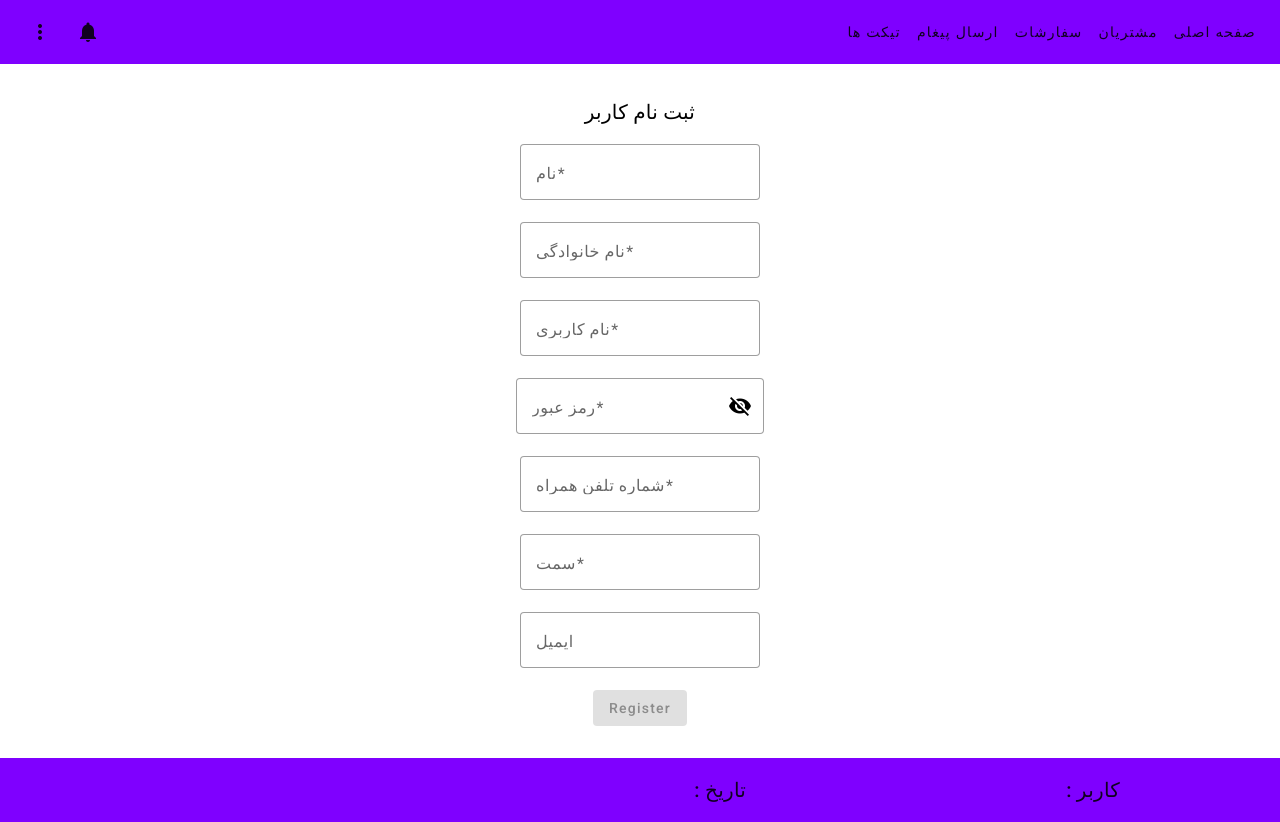
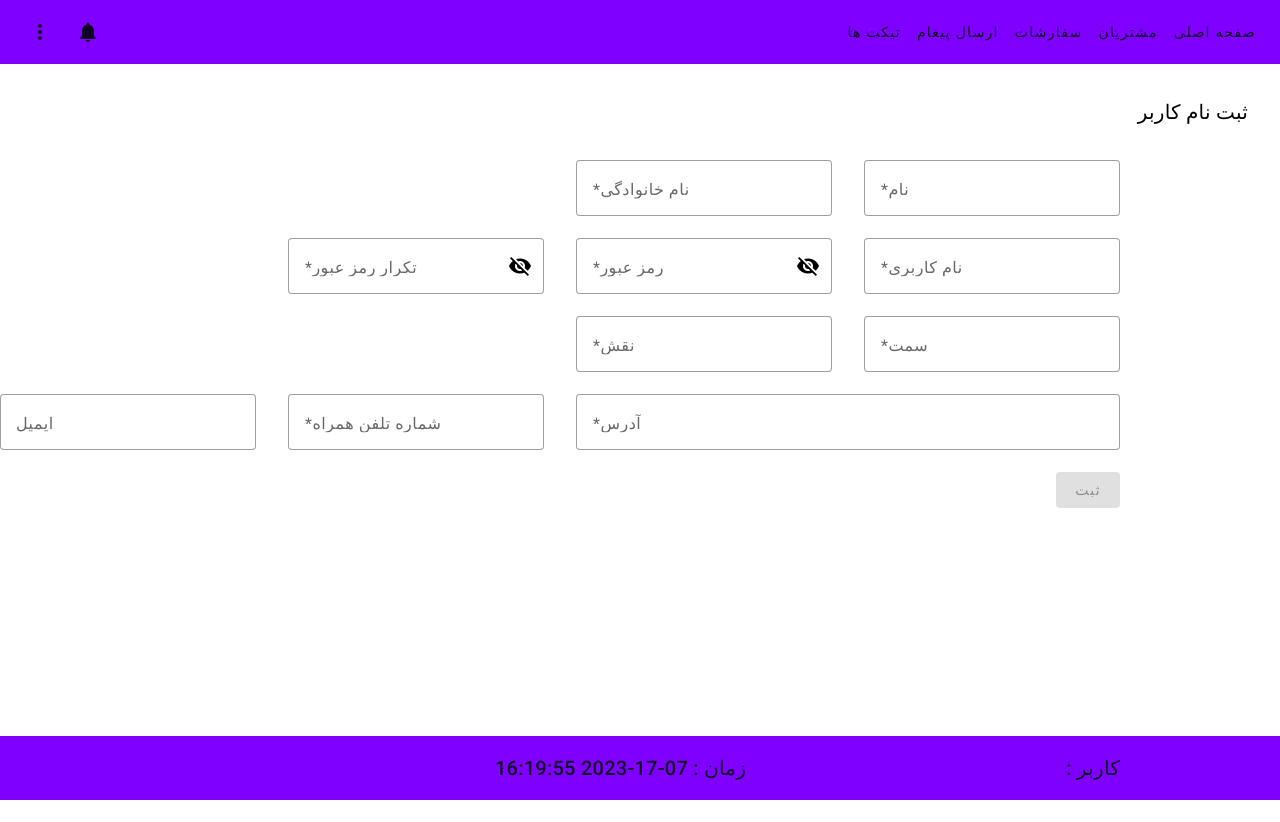
Before and after one commit to hrahiminasr/crm, an Angular app in the folder client/: page /register in a window 1280 px wide. After the commit the page ends 800 px from the top, so only its background shows below. Built offline with nearby package versions, Linux system fonts and the light colour scheme.

Commit message:
1402/04/31

```diff
--- a/client/src/app/components/footer/footer.component.html
+++ b/client/src/app/components/footer/footer.component.html
@@ -1,4 +1,7 @@
 <mat-toolbar>
-  <span>تاریخ : </span>
+  <span>زمان :
+    {{date   | date: "MM-dd-yyyy"}}
+    {{date   | date: "HH:mm:ss"}}
+  </span>
   <span>کاربر :</span>
 </mat-toolbar>
--- a/client/src/app/components/footer/footer.component.ts
+++ b/client/src/app/components/footer/footer.component.ts
@@ -6,5 +6,10 @@ import { Component } from '@angular/core';
   styleUrls: ['./footer.component.scss']
 })
 export class FooterComponent {
-
+  date: Date | undefined;
+  constructor() {
+    setInterval(() => {
+      this.date = new Date()
+    }, 1000)
+  }
 }
--- a/client/src/app/components/home/home.component.html
+++ b/client/src/app/components/home/home.component.html
@@ -24,7 +24,7 @@
         <h3>افزودن کالا</h3>
       </mat-card-actions>
     </mat-card>
-    <mat-card *ngIf="LoginAdmin()" routerLink="/register" class="add-customer-card">
+    <mat-card routerLink="/register" class="add-customer-card">
       <img mat-card-image src="../../../assets/images/add-customer.jpg" alt="Photo of a add-customer">
       <mat-card-content>
       </mat-card-content>
--- a/client/src/app/components/home/home.component.ts
+++ b/client/src/app/components/home/home.component.ts
@@ -8,18 +8,18 @@ import { Register } from 'src/app/models/register.model';
   styleUrls: ['./home.component.scss'],
 })
 export class HomeComponent {
-  public adminLogin: Register | undefined;
+  // public adminLogin: Register | undefined;
 
-  constructor(private http: HttpClient) { }
+  // constructor(private http: HttpClient) { }
 
-  LoginAdmin(): void{
-    this.http.get<Register>('http://localhost:5000/api/register/get-by-userside').subscribe(
-      {
+  // LoginAdmin(): void{
+  //   this.http.get<Register>('http://localhost:5000/api/register/get-by-userside').subscribe(
+  //     {
 
-        next: res => {this.adminLogin = res
-        // console.log("Hello")
-        }
-      }
-    )
-  }
+  //       next: res => {this.adminLogin = res
+  //       // console.log("Hello")
+  //       }
+  //     }
+  //   )
+  // }
 }
--- a/client/src/app/components/register/register.component.html
+++ b/client/src/app/components/register/register.component.html
@@ -1,5 +1,6 @@
 <form [formGroup]="registerFg">
   <h2>ثبت نام کاربر</h2>
+  <div>
     <mat-form-field appearance="outline">
       <mat-label>نام</mat-label>
       <input type="text" formControlName="firstNameCtrl" matInput>
@@ -8,6 +9,9 @@
       <mat-label>نام خانوادگی</mat-label>
       <input type="text" formControlName="lastNameCtrl" matInput>
     </mat-form-field>
+  </div>
+
+  <div>
     <mat-form-field appearance="outline">
       <mat-label>نام کاربری</mat-label>
       <input type="text" formControlName="userNameCtrl" matInput>
@@ -21,17 +25,41 @@
       </button>
     </mat-form-field>
     <mat-form-field appearance="outline">
-    <mat-label>شماره تلفن همراه</mat-label>
-    <input type="text" formControlName="phoneNumberCtrl" matInput>
+      <mat-label>تکرار رمز عبور</mat-label>
+      <input matInput [type]="hide ? 'password' : 'text'" formControlName="passwordCtrl" matInput>
+      <button mat-icon-button matSuffix (click)="hide = !hide" [attr.aria-label]="'Hide password'"
+        [attr.aria-pressed]="hide">
+        <mat-icon>{{hide ? 'visibility_off' : 'visibility'}}</mat-icon>
+      </button>
     </mat-form-field>
+  </div>
+
+  <div>
     <mat-form-field appearance="outline">
       <mat-label>سمت</mat-label>
       <input type="text" formControlName="userSideCtrl" matInput>
     </mat-form-field>
     <mat-form-field appearance="outline">
+      <mat-label>نقش</mat-label>
+      <input type="text" formControlName="userSideCtrl" matInput>
+    </mat-form-field>
+  </div>
+  <div>
+    <mat-form-field appearance="outline" class="address">
+      <mat-label>آدرس</mat-label>
+      <input type="text" formControlName="phoneNumberCtrl" matInput>
+    </mat-form-field>
+    <mat-form-field appearance="outline">
+      <mat-label>شماره تلفن همراه</mat-label>
+      <input type="text" formControlName="phoneNumberCtrl" matInput>
+    </mat-form-field>
+    <mat-form-field appearance="outline">
       <mat-label>ایمیل</mat-label>
       <input type="text" formControlName="emailCtrl" matInput>
     </mat-form-field>
+  </div>
 
-  <button (click)="register()" [disabled]="registerFg.invalid" mat-raised-button color="primary">Register</button>
+  <div>
+    <button (click)="register()" [disabled]="registerFg.invalid" mat-raised-button color="primary">ثبت</button>
+  </div>
 </form>
--- a/client/src/app/components/register/register.component.scss
+++ b/client/src/app/components/register/register.component.scss
@@ -1,29 +1,39 @@
-form {
+form{
   display: flex;
   flex-direction: column;
-  align-items: center;
-  margin-top: 2rem;
-  margin-bottom: 2rem;
+  height: calc(100vh - 8rem);
 
-  mat-form-field {
-    min-width: 15rem;
+  h2{
+    display: flex;
+    flex-direction: row-reverse;
+    margin: 2rem;
   }
 
-  form :nth-child(2) {
-    input {
-      direction: rtl;
-    }
+  div{
+    margin-right: 10rem;
+    display: flex;
+    flex-direction: row-reverse;
+    gap: 2rem;
   }
 
-  form :nth-child(3) {
-    input {
-      direction: rtl;
-    }
+  mat-form-field{
+    min-width: 16rem;
   }
 
-  form :nth-child(7) {
-    input {
-      direction: rtl;
-    }
+  .address{
+    min-width: 34rem;
+  }
+
+  input{
+    direction: rtl;
+
+  }
+
+  mat-label{
+    // background: red;
+    // display: flex;
+    // flex-direction: row-reverse;
+    float: right;
+    // display: flex;
   }
 }
```
Lines whose indentation alone changed are shown as unchanged.
